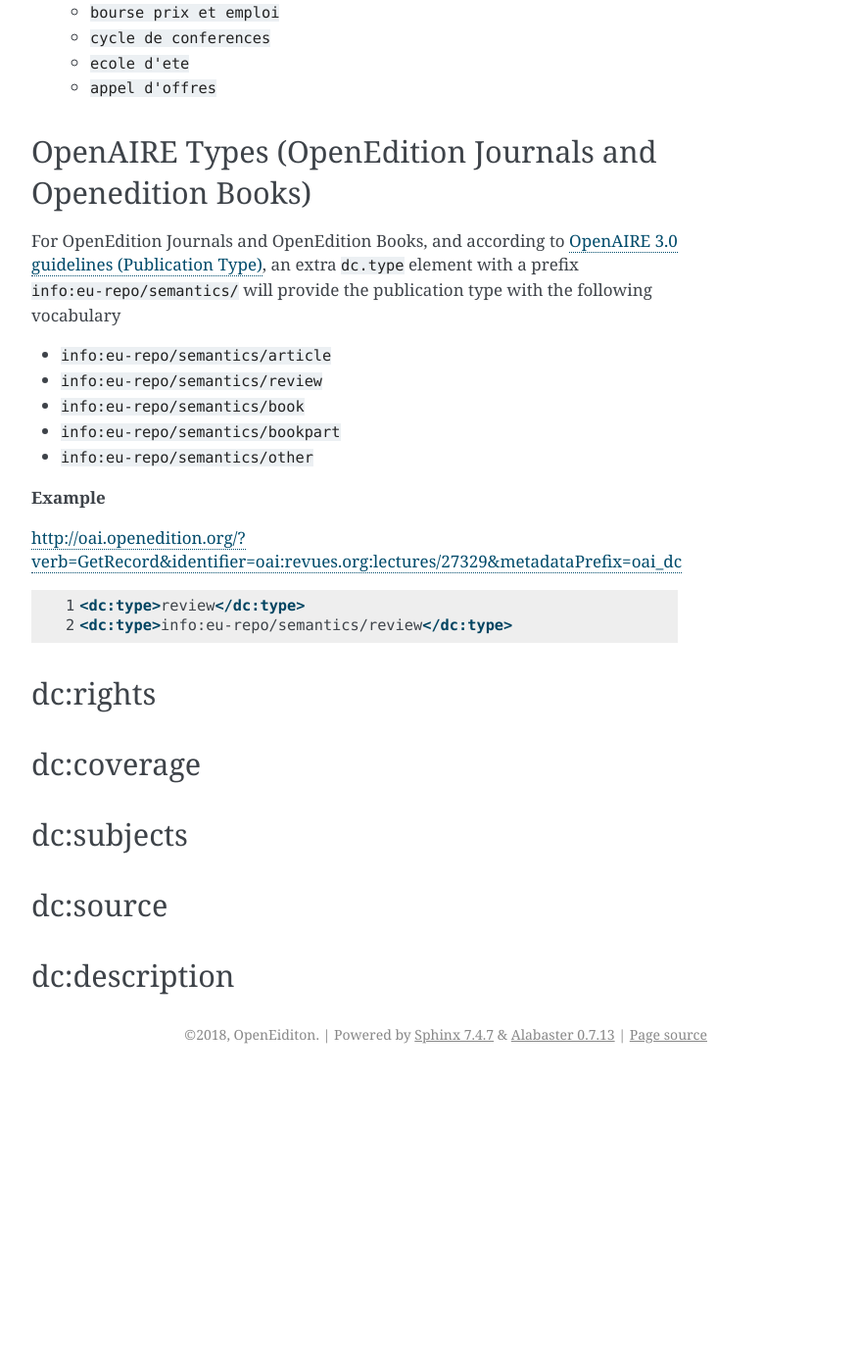
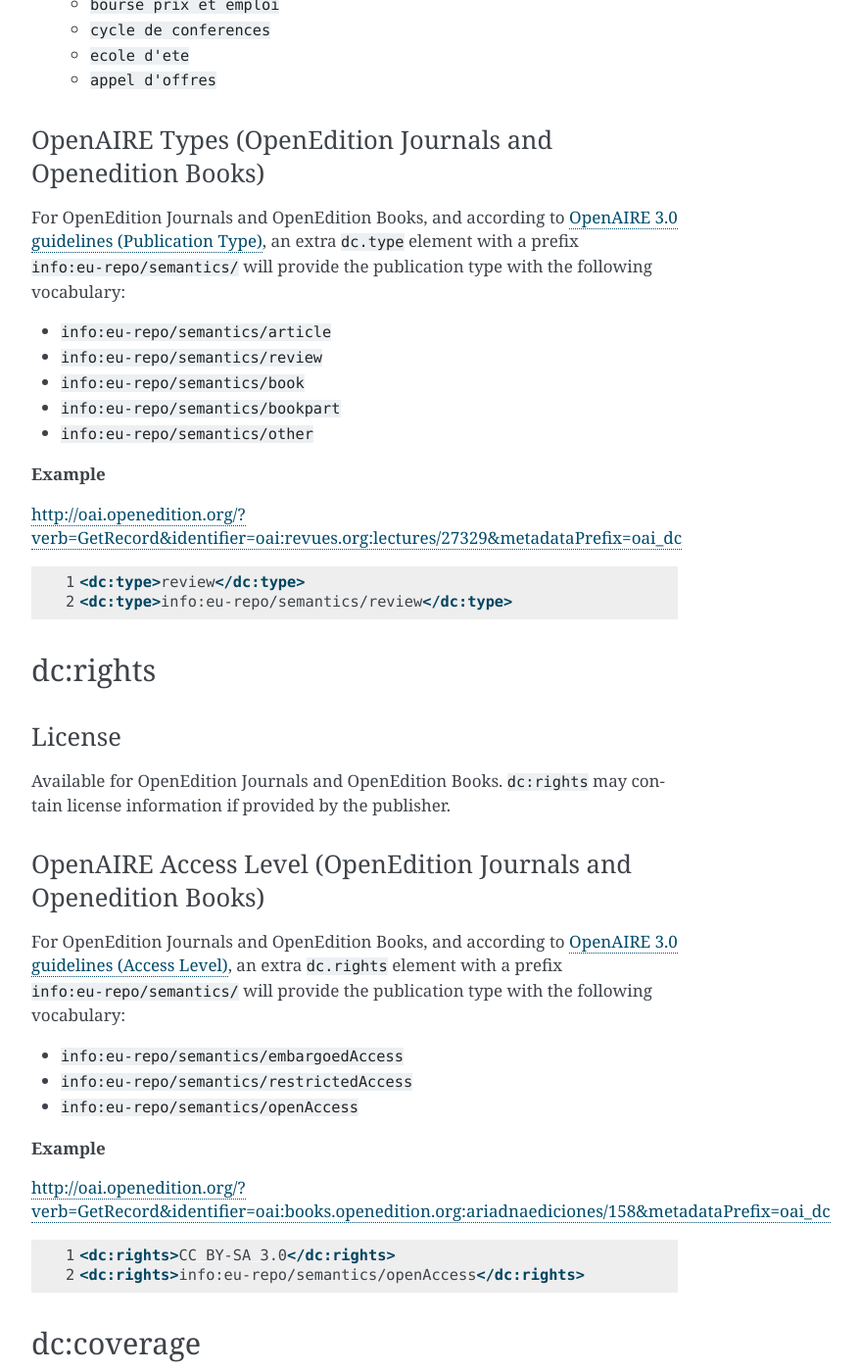
Before and after one commit to PatGendre/oai-openedition, a Sphinx documentation site: the page built from docs/source/oai_dc.rst, in a window 1280 px wide and 1400 px high, scrolled down 3839 px. Shown: the whole window at 98% size, without its empty margins (388-1266 px from the left). Built offline with Sphinx 7.4.7, drawn with Linux system fonts in a browser that asks for light colours; before the commit the page ends 4934 px from its top, so only the background shows below that; some of the changed text lies outside the part shown.

Commit message:
oai_dc:rights

```diff
--- a/docs/source/oai_dc.rst
+++ b/docs/source/oai_dc.rst
@@ -139,7 +139,7 @@
 Document type
 
 OpenEdition Types
-------------------------
+^^^^^^^^^^^^^^^^^^^^^^
 
 * Possible values for OpenEdition Journals
 
@@ -173,8 +173,9 @@
   * ``appel d'offres``
 
 OpenAIRE Types (OpenEdition Journals and Openedition Books)
-------------------------------------------------------------------
-For OpenEdition Journals and OpenEdition Books, and according to `OpenAIRE 3.0 guidelines (Publication Type) <https://guidelines.openaire.eu/en/latest/literature/field_publicationtype.html>`_, an extra ``dc.type`` element with a prefix ``info:eu-repo/semantics/`` will provide the publication type with the following vocabulary
+^^^^^^^^^^^^^^^^^^^^^^^^^^^^^^^^^^^^^^^^^^^^^^^^^^^^^^^^^^^^^^^^
+
+For OpenEdition Journals and OpenEdition Books, and according to `OpenAIRE 3.0 guidelines (Publication Type) <https://guidelines.openaire.eu/en/latest/literature/field_publicationtype.html>`_, an extra ``dc.type`` element with a prefix ``info:eu-repo/semantics/`` will provide the publication type with the following vocabulary:
 
 * ``info:eu-repo/semantics/article``
 * ``info:eu-repo/semantics/review``
@@ -196,6 +197,32 @@
 dc:rights
 -----------------
 
+License
+^^^^^^^^
+
+Available for OpenEdition Journals and OpenEdition Books.
+``dc:rights`` may contain license information if provided by the publisher.
+
+
+OpenAIRE Access Level (OpenEdition Journals and Openedition Books)
+^^^^^^^^^^^^^^^^^^^^^^^^^^^^^^^^^^^^^^^^^^^^^^^^^^^^^^^^^^^^^^^^
+
+For OpenEdition Journals and OpenEdition Books, and according to `OpenAIRE 3.0 guidelines (Access Level) <https://guidelines.openaire.eu/en/latest/literature/field_accesslevel.html>`_, an extra ``dc.rights`` element with a prefix ``info:eu-repo/semantics/`` will provide the publication type with the following vocabulary:
+
+* ``info:eu-repo/semantics/embargoedAccess``
+* ``info:eu-repo/semantics/restrictedAccess``
+* ``info:eu-repo/semantics/openAccess``
+
+**Example**
+
+http://oai.openedition.org/?verb=GetRecord&identifier=oai:books.openedition.org:ariadnaediciones/158&metadataPrefix=oai_dc
+
+.. code-block:: xml
+    :linenos:
+
+    <dc:rights>CC BY-SA 3.0</dc:rights>
+    <dc:rights>info:eu-repo/semantics/openAccess</dc:rights>
+
 
 dc:coverage
 -----------------
```
